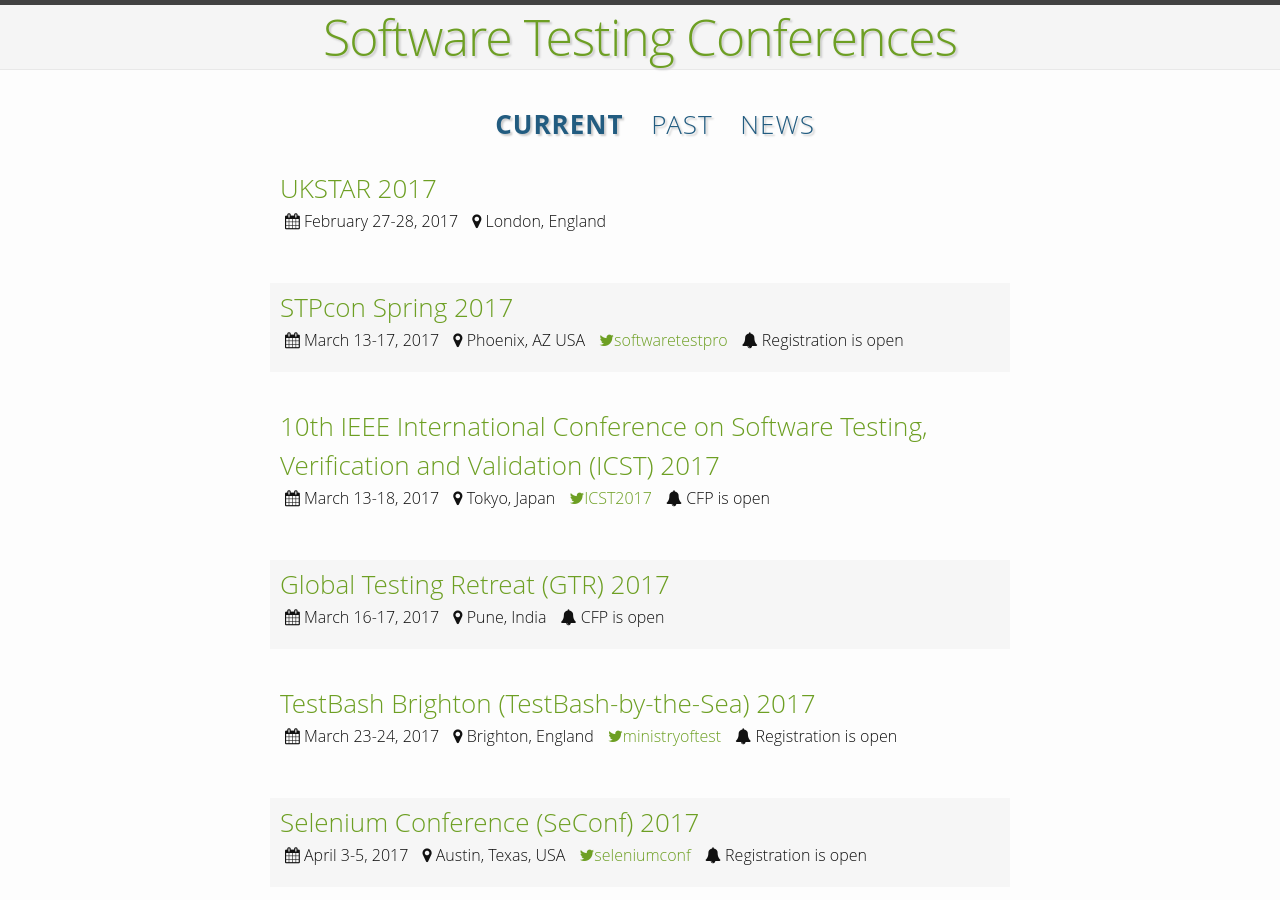
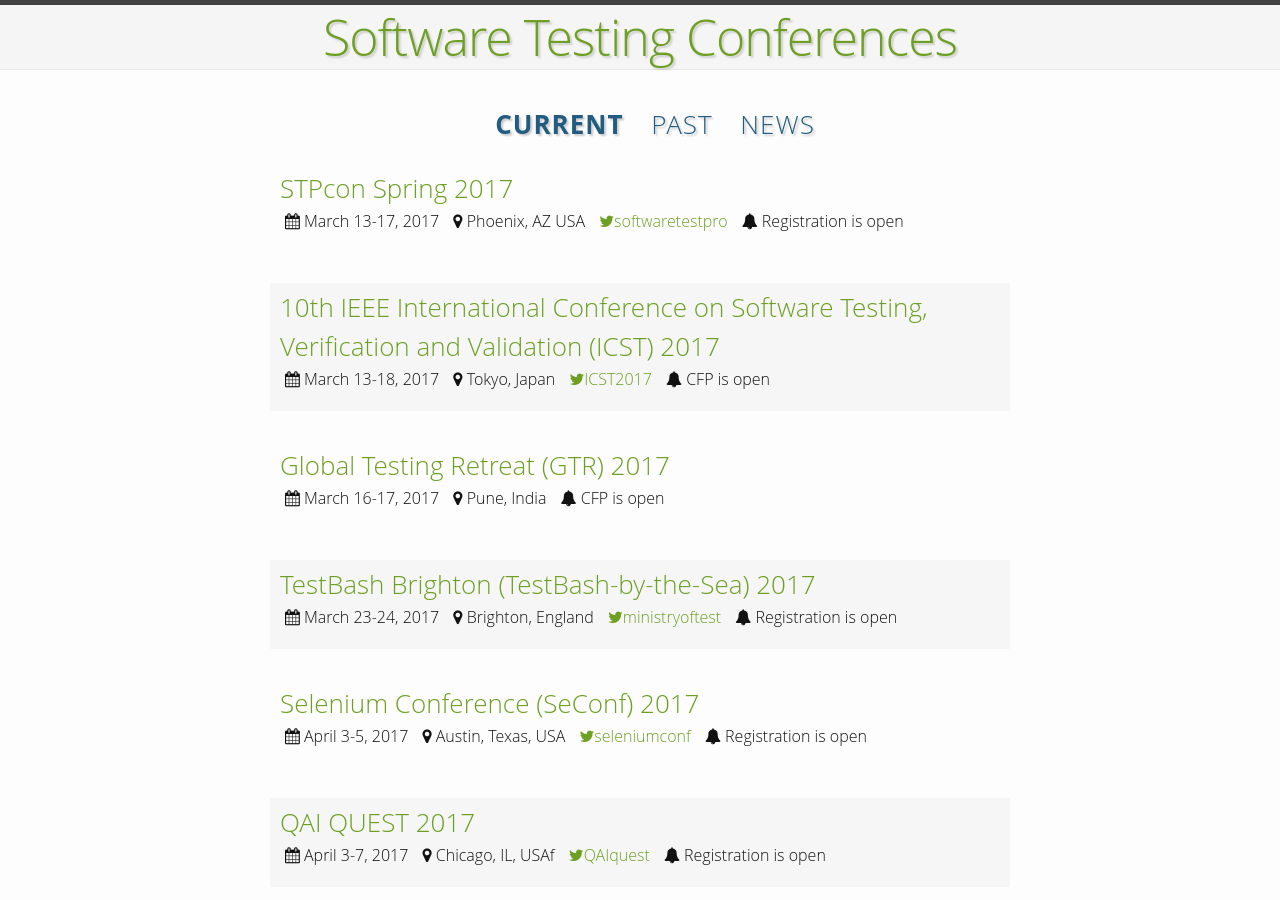
Before and after one commit to TestingConferences/testingconferences.github.io, a Jekyll site: the page built from index.html, in a window 1280 px wide and 900 px high. Built offline with Jekyll 4.4.1, drawn with Linux system fonts in a browser that asks for light colours.

Commit message:
Moved UKSTAR 17 to past

```diff
--- a/_data/current.yml
+++ b/_data/current.yml
@@ -1,8 +1,3 @@
-- name: UKSTAR 2017
-  location: London, England
-  dates: "February 27-28, 2017"
-  url: https://ukstar.eurostarsoftwaretesting.com/call-submissions-ukstar-2017/
-
 - name: STPcon Spring 2017
   location: Phoenix, AZ USA
   dates: "March 13-17, 2017"
--- a/_data/past.yml
+++ b/_data/past.yml
@@ -1,3 +1,8 @@
+- name: UKSTAR 2017
+  location: London, England
+  dates: "February 27-28, 2017"
+  url: https://ukstar.eurostarsoftwaretesting.com/call-submissions-ukstar-2017/
+
 - name: Selenium Camp 2017
   location: Kiev, Ukraine
   dates: "February 24-25, 2017"
```
